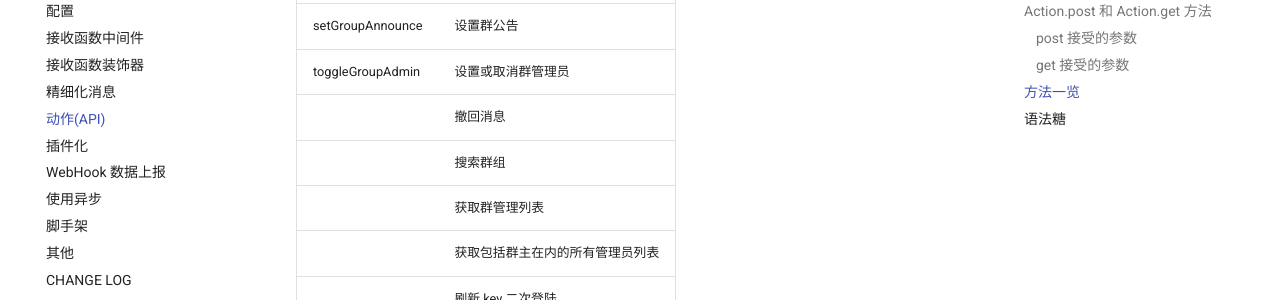
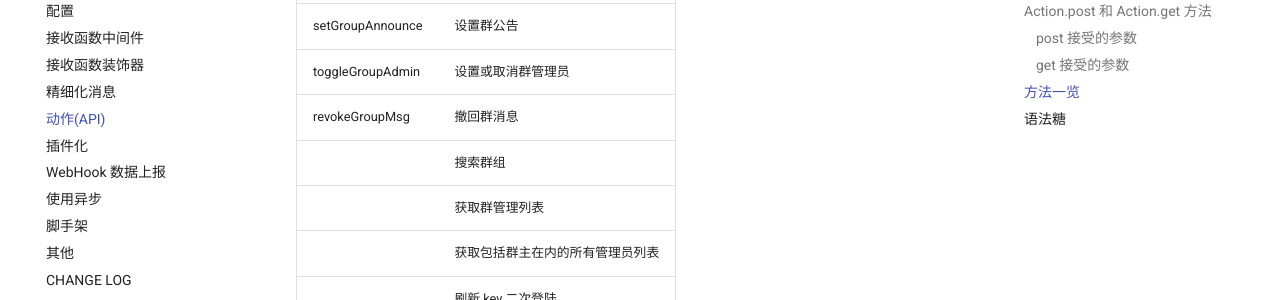
Before and after one commit to opq-osc/botoy, an MkDocs documentation site: the page built from docs/action.md, in a window 1280 px wide and 900 px high, scrolled down 2697 px. Shown: the part 151-451 px from the top of the window. Built offline with MkDocs 1.6.1 and Material for MkDocs 9.7.7, drawn with Linux system fonts in a browser that asks for light colours; comment, search, counter and statistics services are not loaded.

Commit message:
update docs

```diff
--- a/docs/action.md
+++ b/docs/action.md
@@ -82,7 +82,7 @@ port 和 host 的含义和 Botoy 实例中的一致
 | likeUser         | 点赞                             |
 | setGroupAnnounce | 设置群公告                       |
 | toggleGroupAdmin | 设置或取消群管理员               |
-|                  | 撤回消息                         |
+| revokeGroupMsg   | 撤回群消息                       |
 |                  | 搜索群组                         |
 |                  | 获取群管理列表                   |
 |                  | 获取包括群主在内的所有管理员列表 |
```
